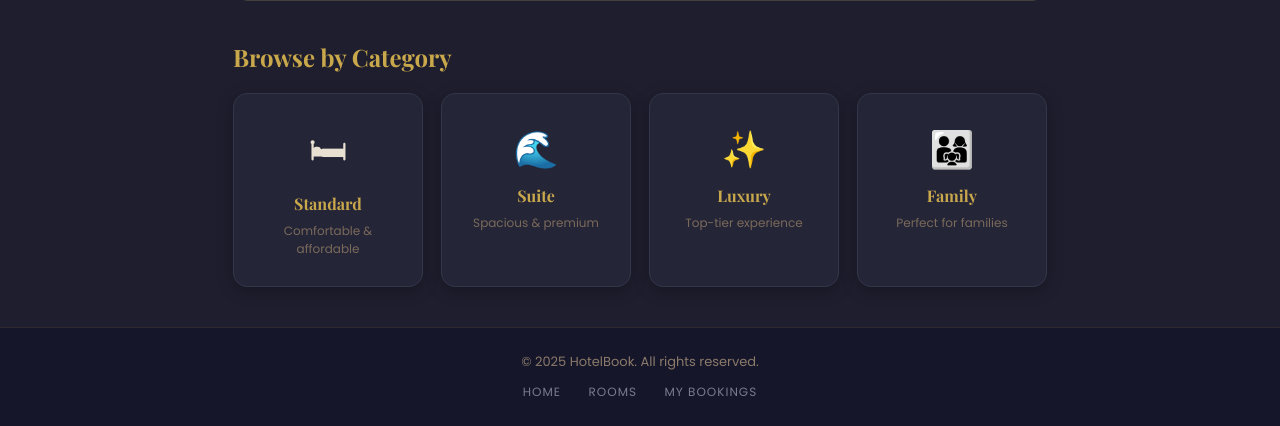
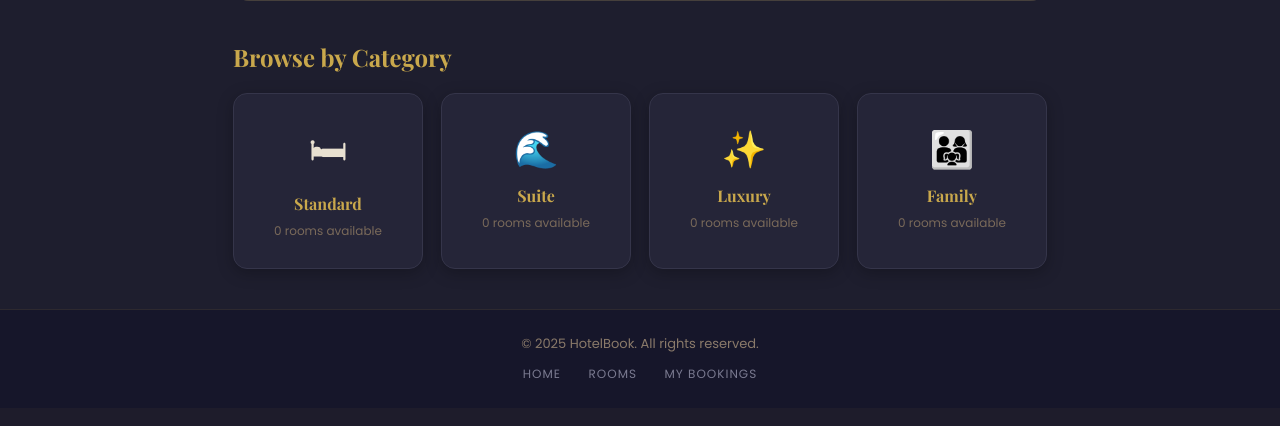
Before and after one commit to Arias1999/hotel_system, a Flask app: page /home in a window 1280 px wide. Shown: the part 392-818 px from the top of the page. After the commit the page ends 770 px from the top, so only its background shows below. Run offline with Flask 3, Linux system fonts and the light colour scheme; a user stored in the database is signed in; some libraries are stand-ins or nearby versions.

Commit message:
show room categories on landing and home

```diff
--- a/app.py
+++ b/app.py
@@ -164,6 +164,28 @@ def count_value(query, params=()):
     if not row:
         return 0
     return row.get("c") or 0
+
+
+def room_categories():
+    fallback = ["Standard", "Suite", "Luxury", "Family"]
+
+    try:
+        db.ensure_app_schema()
+        rows = db.fetchall(
+            """
+            SELECT category, COUNT(*) AS room_count
+            FROM rooms
+            WHERE COALESCE(category, '') <> ''
+            GROUP BY category
+            ORDER BY category ASC
+            """
+        )
+        if rows:
+            return rows
+    except Exception as e:
+        log_error("ROOM CATEGORIES", e)
+
+    return [{"category": category, "room_count": 0} for category in fallback]
 
 
 @app.errorhandler(Exception)
@@ -408,14 +430,14 @@ def logout():
 # =========================
 @app.route("/")
 def landing():
-    return render_template("landing.html")
+    return render_template("landing.html", categories=room_categories())
 
 
 @app.route("/home")
 def home():
     if not logged_in():
         return redirect("/login")
-    return render_template("index.html")
+    return render_template("index.html", categories=room_categories())
 
 
 @app.route("/about")
@@ -574,13 +596,28 @@ def rooms():
     if not logged_in():
         return redirect("/login")
 
+    active_category = request.args.get("category", "All").strip() or "All"
+    categories = room_categories()
+
     try:
-        rooms = db.fetchall("SELECT * FROM rooms ORDER BY id ASC")
-    except Exception:
-        traceback.print_exc()
+        if active_category == "All":
+            rooms = db.fetchall("SELECT * FROM rooms ORDER BY id ASC")
+        else:
+            rooms = db.fetchall(
+                "SELECT * FROM rooms WHERE category = %s ORDER BY id ASC",
+                (active_category,)
+            )
+    except Exception as e:
+        log_error("ROOM LIST", e)
+        flash(f"Could not load rooms: {e}", "error")
         rooms = []
 
-    return render_template("rooms.html", rooms=rooms)
+    return render_template(
+        "rooms.html",
+        rooms=rooms,
+        categories=[row["category"] for row in categories],
+        active_category=active_category
+    )
 
 
 # =========================
--- a/templates/index.html
+++ b/templates/index.html
@@ -11,26 +11,19 @@
 <div class="categories-section">
     <h2>Browse by Category</h2>
     <div class="category-grid">
-        <a href="{{ url_for('rooms', category='Standard') }}" class="category-card">
-            <span class="cat-icon">🛏</span>
-            <span class="cat-name">Standard</span>
-            <span class="cat-desc">Comfortable & affordable</span>
+        {% for cat in categories %}
+        <a href="{{ url_for('rooms', category=cat.category) }}" class="category-card">
+            <span class="cat-icon">
+                {% if cat.category == 'Standard' %}🛏
+                {% elif cat.category == 'Suite' %}🌊
+                {% elif cat.category == 'Luxury' %}✨
+                {% elif cat.category == 'Family' %}👨‍👩‍👧
+                {% else %}🏨{% endif %}
+            </span>
+            <span class="cat-name">{{ cat.category }}</span>
+            <span class="cat-desc">{{ cat.room_count }} room{{ 's' if cat.room_count != 1 else '' }} available</span>
         </a>
-        <a href="{{ url_for('rooms', category='Suite') }}" class="category-card">
-            <span class="cat-icon">🌊</span>
-            <span class="cat-name">Suite</span>
-            <span class="cat-desc">Spacious & premium</span>
-        </a>
-        <a href="{{ url_for('rooms', category='Luxury') }}" class="category-card">
-            <span class="cat-icon">✨</span>
-            <span class="cat-name">Luxury</span>
-            <span class="cat-desc">Top-tier experience</span>
-        </a>
-        <a href="{{ url_for('rooms', category='Family') }}" class="category-card">
-            <span class="cat-icon">👨‍👩‍👧</span>
-            <span class="cat-name">Family</span>
-            <span class="cat-desc">Perfect for families</span>
-        </a>
+        {% endfor %}
     </div>
 </div>
 
```
Also changed, not shown: templates/landing.html (+12 -19 lines).
